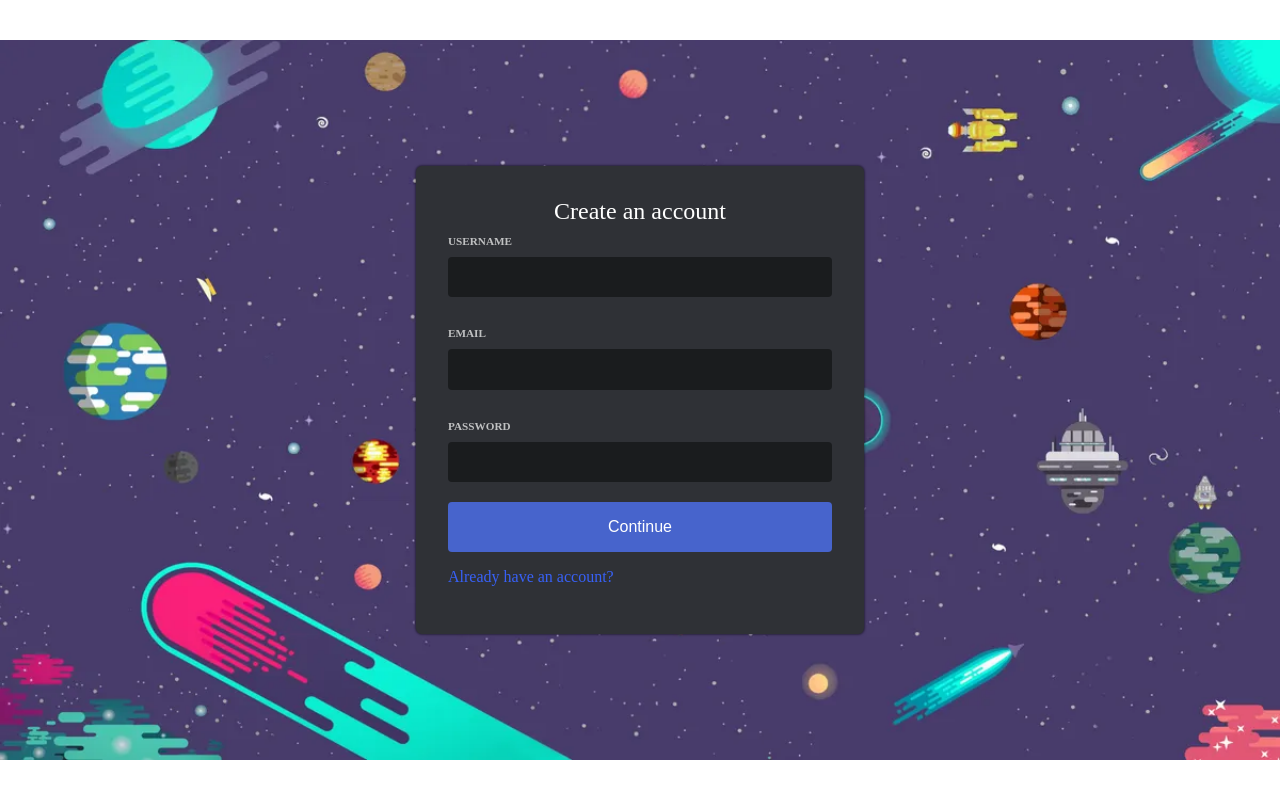
After one commit to wezlleyv/clone-discord, a Django app: template accounts/templates/register.html in a window 1280 px wide. The commit adds this page. Run offline with Django 4.2, Linux system fonts and the light colour scheme; the template is opened without the code that fills it: values that come from a table or form of the project are taken from there, others are empty.

Commit message:
fixed all bugs of accounts and complete login and register

```diff
--- /dev/null
+++ b/accounts/forms.py
@@ -0,0 +1,21 @@
+from django.contrib.auth import get_user_model
+User = get_user_model()
+
+
+from django import forms
+from django.contrib.auth.forms import UserCreationForm
+
+class Login(forms.Form):
+    email = forms.EmailField(label="EMAIL", required=True)
+    password = forms.CharField(label="PASSWORD", required=True, widget=forms.PasswordInput())
+
+class Register(UserCreationForm):
+    email = forms.EmailField(label="EMAIL", required=True)
+    name = forms.CharField(label="USERNAME", max_length=15, required=True)
+    password = forms.CharField(label="PASSWORD", required=True, widget=forms.PasswordInput())
+    password2 = None
+    password1 = None
+
+    class Meta:
+        model = get_user_model()
+        fields = ('name', 'email', 'password')
--- a/accounts/models.py
+++ b/accounts/models.py
@@ -3,33 +3,32 @@ from django.contrib.auth.models import UserManager, PermissionsMixin, AbstractBa
 from django.utils import timezone
 
 # Create your models here.
+
 class CustomUserManager(UserManager):
-    def _create_user(self, email, password, **extra_fields):
+    def _create_user(self, email, name, password, **extra_fields):
         if not email:
-            raise ValueError("You have not provided valid e-mail")
+            raise ValueError("You have not provided a valid e-mail address")
 
         email = self.normalize_email(email)
-        user = self.model(email=email, **extra_fields)
+        user = self.model(email=email, name=name, **extra_fields)
         user.set_password(password)
-        user.save(using=self.db)
+        user.save(using=self._db)
 
         return user
 
-    def create_user(self, email=None, password=None, **extra_fields):
+    def create_user(self, email=None, name=None, password=None, **extra_fields):
         extra_fields.setdefault('is_staff', False)
         extra_fields.setdefault('is_superuser', False)
+        return self._create_user(email, name, password, **extra_fields)
 
-        return self.create_user(email, password, **extra_fields)
-
-    def create_superuser(self, email=None, password=None, **extra_fields):
+    def create_superuser(self, email=None, name=None, password=None, **extra_fields):
         extra_fields.setdefault('is_staff', True)
         extra_fields.setdefault('is_superuser', True)
-
-        return self.create_superuser(email, password, **extra_fields)
+        return self._create_user(email, name, password, **extra_fields)
 
 class User(AbstractBaseUser, PermissionsMixin):
     email = models.EmailField(blank=True, default='', unique=True)
-    name = models.CharField(max_length=15, blank=True, default='')
+    name = models.CharField(max_length=255, blank=True, default='')
 
     is_active = models.BooleanField(default=True)
     is_superuser = models.BooleanField(default=False)
@@ -41,12 +40,12 @@ class User(AbstractBaseUser, PermissionsMixin):
     objects = CustomUserManager()
 
     USERNAME_FIELD = 'email'
-    EMAIL_FIEL = 'email'
+    EMAIL_FIELD = 'email'
     REQUIRED_FIELDS = []
 
     class Meta:
         verbose_name = 'User'
-        verbose_name_plural = 'Userss'
+        verbose_name_plural = 'Users'
 
     def get_full_name(self):
         return self.name
--- a/accounts/templates/login.html
+++ b/accounts/templates/login.html
@@ -17,7 +17,7 @@
                 <span style="justify-self: center; margin: 1rem;">We're so exicited to see you again!</span>
                 {% csrf_token %}
                 {% for field in form %}
-                    <div id="label"><span style="font-size: 0.9rem; font-weight: bolder;">{{ field.label }} <span style="color:red;">*</span></span>{{ field }}</div>
+                    <div id="label"><span style="font-size: 0.7rem; font-weight: bolder;">{{ field.label }} <span style="color:red;">*</span></span>{{ field }}</div>
                 {% endfor %}
 
                 <a id="forgot" href="forgot">Forgot your password?</a>
--- /dev/null
+++ b/accounts/templates/register.html
@@ -0,0 +1,29 @@
+{% load static %}
+<!DOCTYPE html>
+<html lang="en">
+<head>
+    <meta charset="UTF-8">
+    <meta http-equiv="X-UA-Compatible" content="IE=edge">
+    <meta name="viewport" content="width=device-width, initial-scale=1.0">
+    <link rel="stylesheet" type="text/css" href="{% static 'css/register.css' %}">
+    <link rel="stylesheet" type="text/css" href="{% static 'css/login.css' %}">
+    <link rel="shortcut icon" type="image/png" href="{% static 'favicon.ico' %}"/>
+    <title>Discord Clone</title>
+</head>
+<body>
+    <main style="background-image: url('{% static 'images/background-login.webp' %}');">
+        <section style="width: 30%; grid-template-columns: 1fr;">
+            <form action="" method="POST">
+                <span style="font-size: 1.5rem; color: white; justify-self: center;">Create an account</span>
+
+                {% csrf_token %}
+                {% for field in form %}
+                    <div style="margin: 10px 0px;" id="label"><span style="font-size: 0.7rem; font-weight: bolder;">{{ field.label }}</span>{{ field }}</div>
+                {% endfor %}
+
+                <button id="login" type="submit">Continue</button>
+                <a id="forgot" style="margin-top: 1rem;" href="/login">Already have an account?</a>
+            </form>
+        </section>
+</body>
+</html>
--- a/accounts/urls.py
+++ b/accounts/urls.py
@@ -4,6 +4,8 @@ from django.contrib.auth import views as auth_views
 from .views import *
 
 urlpatterns = [
-    path('login/', auth_views.LoginView.as_view(template_name='login.html'), name='login'),
+    #path('login/', auth_views.LoginView.as_view(template_name='login.html'), name='login'),
+    path('login/', loginasview, name="login"),
     path("register/", register, name="register"),
+    path('logout/', logoutasview, name="logout"),
 ]
--- /dev/null
+++ b/app/urls.py
@@ -0,0 +1,7 @@
+from django.urls import path
+
+from .views import *
+
+urlpatterns = [
+    path("", my_view, name="app")
+]
--- a/core/urls.py
+++ b/core/urls.py
@@ -19,5 +19,6 @@ from django.urls import path, include
 
 urlpatterns = [
     path('admin/', admin.site.urls),
-    path("", include('accounts.urls'))
+    path("", include('accounts.urls')),
+    path("", include('app.urls')),
 ]
```
Also changed, not shown: accounts/views.py (+34 -4 lines), app/templates/index.html (added, +14 -0 lines), app/views.py (+8 -2 lines), accounts/migrations/0001_initial.py (added), accounts/migrations/__init__.py (added), static/css/register.css (added).
